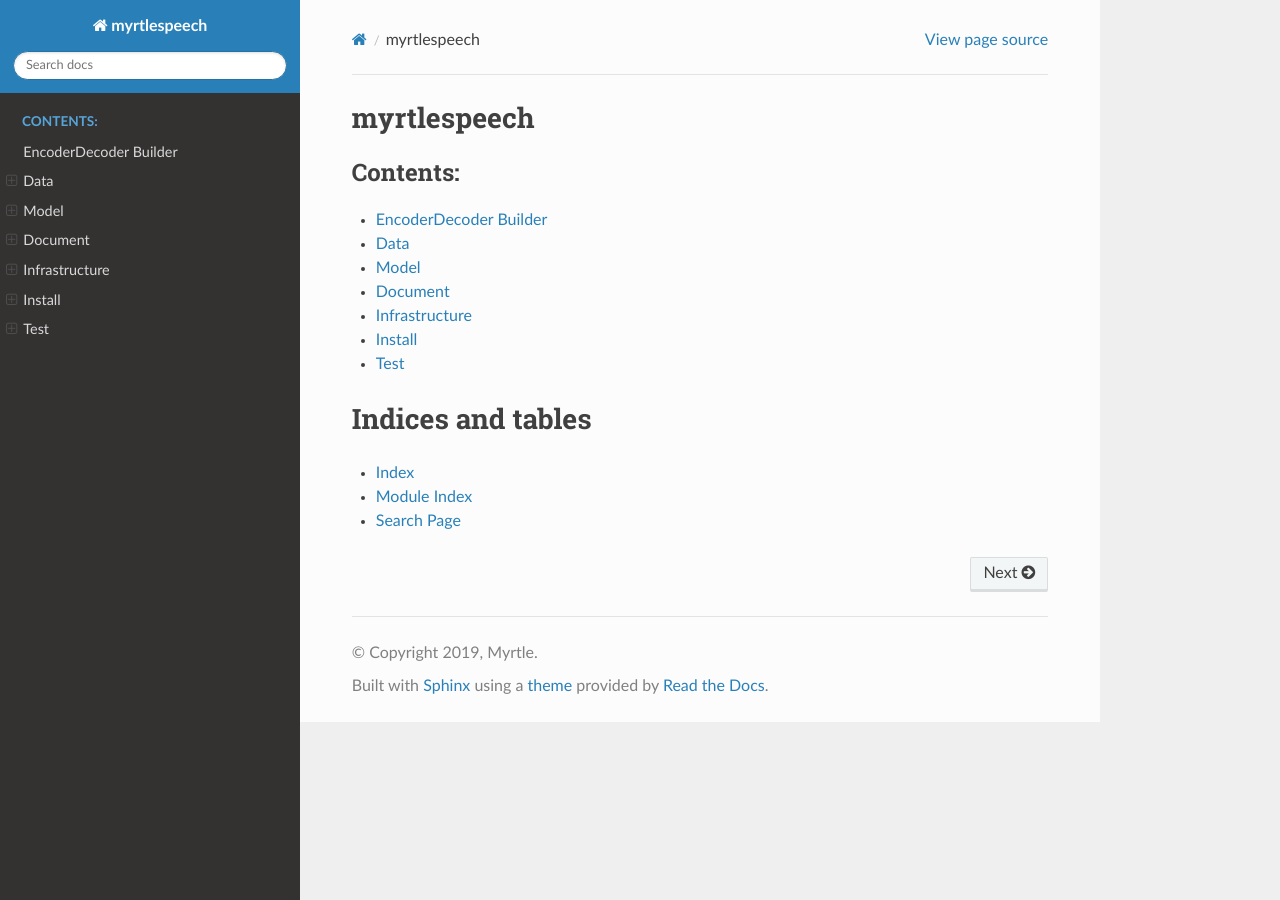
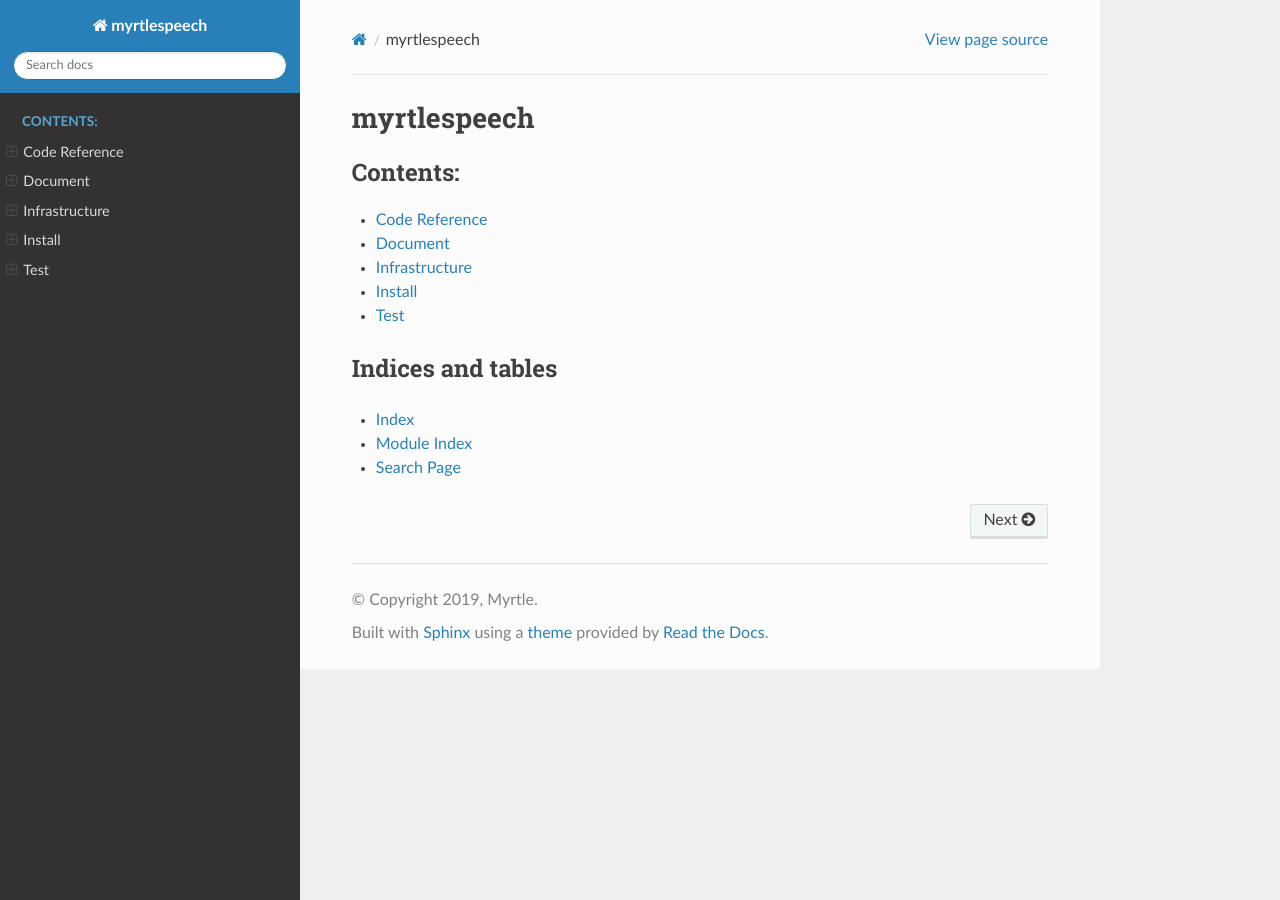
Before and after one commit to MyrtleSoftware/myrtlespeech, a Sphinx documentation site: the page built from docs/source/index.rst, in a window 1280 px wide. Built offline with Sphinx 7.4.7 and the Read the Docs theme 2.0.0, drawn with Linux system fonts in a browser that asks for light colours; formulas are drawn with MathJax 3.

Commit message:
Move code documentation to subdirectory for better navigation

```diff
--- a/docs/source/index.rst
+++ b/docs/source/index.rst
@@ -1,13 +1,12 @@
-myrtlespeech
-============
+==============
+ myrtlespeech
+==============
 
 .. toctree::
     :maxdepth: 1
     :caption: Contents:
 
-    builders/encoder_decoder_builder
-    data/index
-    model/index
+    myrtlespeech/index
     document
     infra/index
     install
--- /dev/null
+++ b/docs/source/myrtlespeech/index.rst
@@ -0,0 +1,11 @@
+================
+ Code Reference
+================
+
+.. toctree::
+    :maxdepth: 1
+    :caption: Contents:
+
+    builders/encoder_decoder_builder
+    data/index
+    model/index
```
Also changed, not shown: docs/source/myrtlespeech/builders/encoder_decoder_builder.rst (renamed from docs/source/builders/encoder_decoder_builder.rst), docs/source/myrtlespeech/data/alphabet.rst (renamed from docs/source/data/alphabet.rst), docs/source/myrtlespeech/data/fake.rst (renamed from docs/source/data/fake.rst), docs/source/myrtlespeech/data/index.rst (renamed from docs/source/data/index.rst), docs/source/myrtlespeech/data/preprocess.rst (renamed from docs/source/data/preprocess.rst), docs/source/myrtlespeech/model/encoder/index.rst (renamed from docs/source/model/encoder/index.rst), docs/source/myrtlespeech/model/encoder/vgg.rst (renamed from docs/source/model/encoder/vgg.rst), docs/source/myrtlespeech/model/encoder_decoder.rst (renamed from docs/source/model/encoder_decoder.rst), docs/source/myrtlespeech/model/index.rst (renamed from docs/source/model/index.rst).
